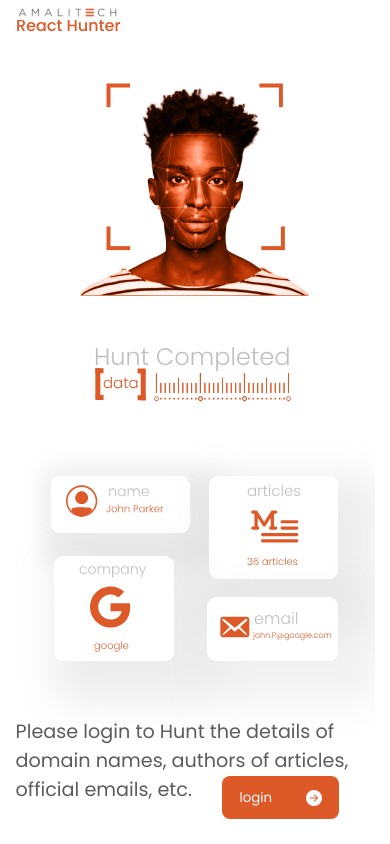
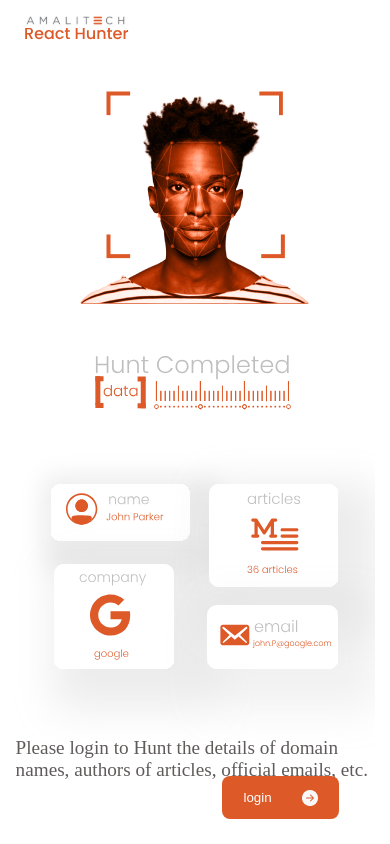
Before and after one commit to Fiifisapp/React_Hunter, a React (Create React App) app: page / in a window 390 px wide. Built offline with nearby package versions, Linux system fonts and the light colour scheme; no server answers.

Commit message:
wrote media query for galaxy fold

```diff
--- a/src/index.css
+++ b/src/index.css
@@ -1,7 +1,14 @@
-@import url('https://fonts.googleapis.com/css2?family=Poppins:wght@100;200;300;400;500;600;700&display=swap');
+@media screen and (min-width: 280px){
+  .banner{
+    width: 70%;
+    height: 6vh;
+    font-size: 0.8rem;
+    background-color: #DD5928;
+    margin: 0 auto;
+    text-align: center;
+    color: white;
+    border-radius: 0px 0px 8px 8px;
+  }
 
-*{
-  margin: 0;
-  padding: 0;
-  font-family: 'Poppins', sans-serif;
+
 }
```
